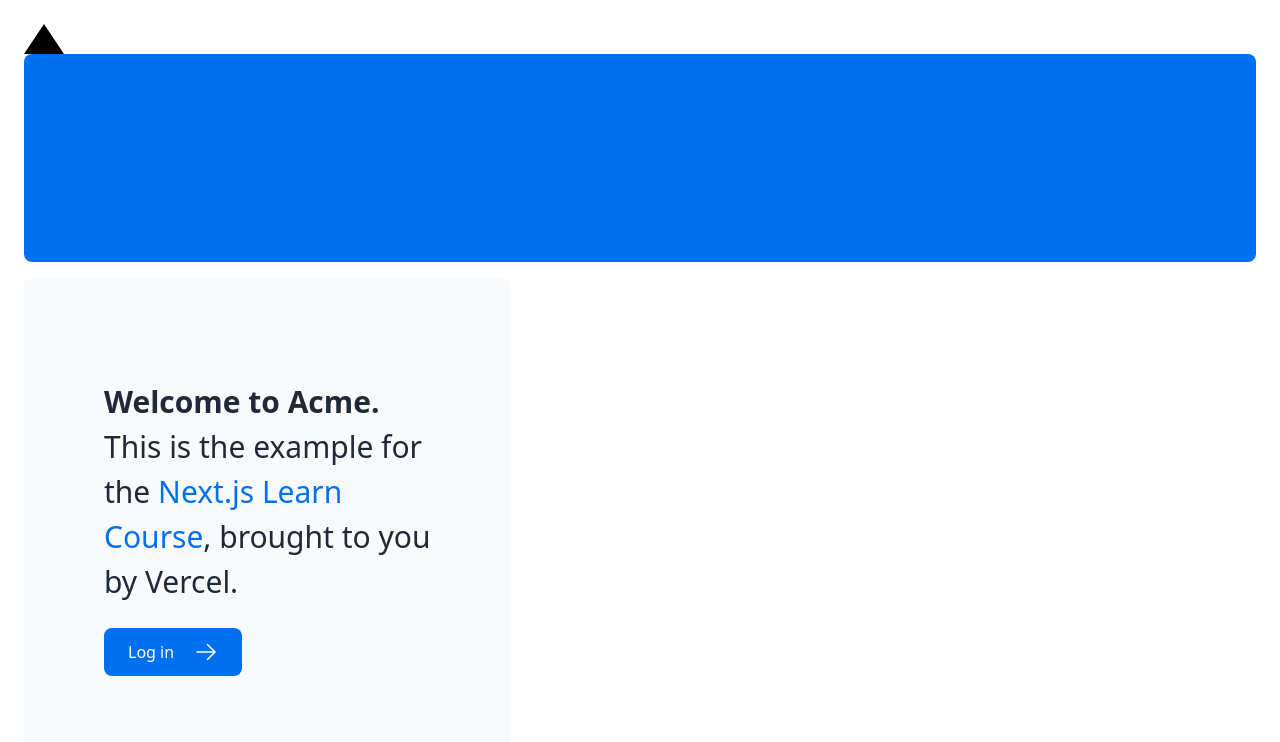
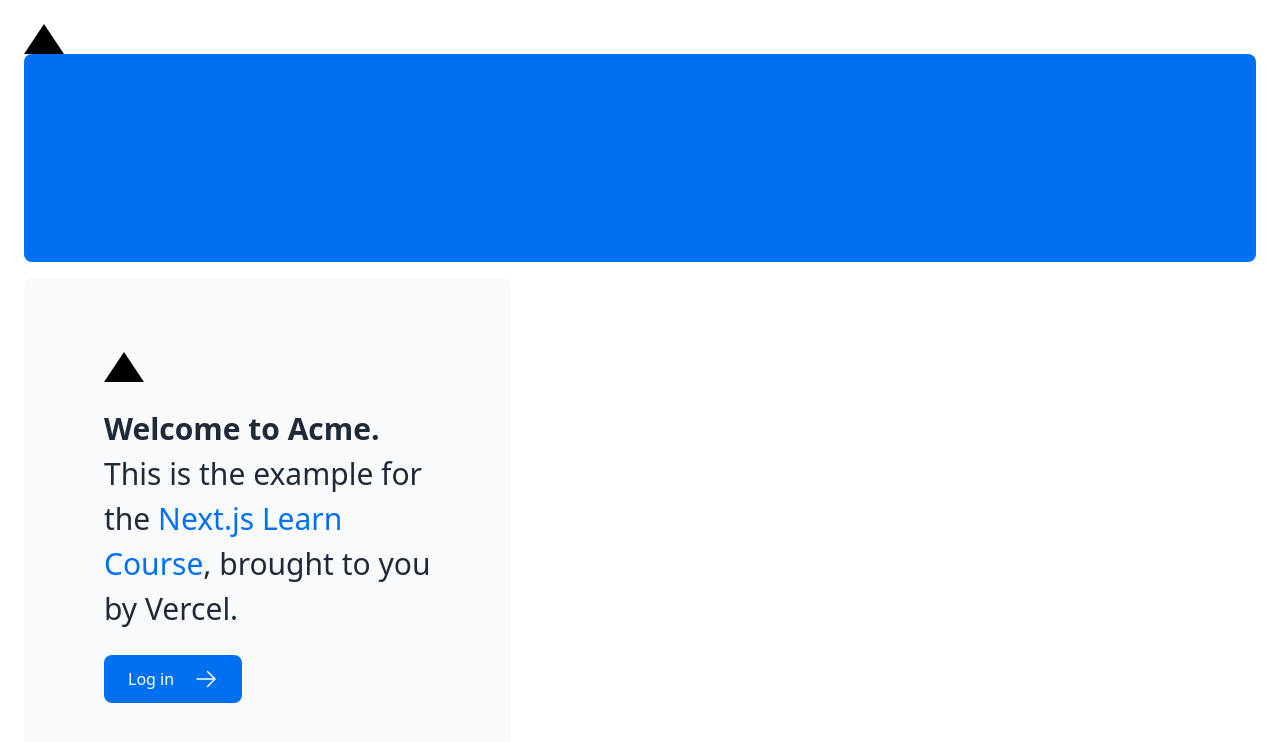
Before and after one commit to thounda/nextjs-dashboard, a Next.js app: page / in a window 1280 px wide. Shown: the top 742 px of the page. Built offline with nearby package versions, Linux system fonts and the light colour scheme.

Commit message:
modified:   app/page.tsx

```diff
--- a/app/page.tsx
+++ b/app/page.tsx
@@ -12,6 +12,7 @@ export default function Page() {
       </div>
       <div className="mt-4 flex grow flex-col gap-4 md:flex-row">
         <div className="flex flex-col justify-center gap-6 rounded-lg bg-gray-50 px-6 py-10 md:w-2/5 md:px-20">
+          <div className={styles.shape} />
           <p className={`text-xl text-gray-800 md:text-3xl md:leading-normal`}>
             <strong>Welcome to Acme.</strong> This is the example for the{" "}
             <a href="https://nextjs.org/learn/" className="text-blue-500">
```
